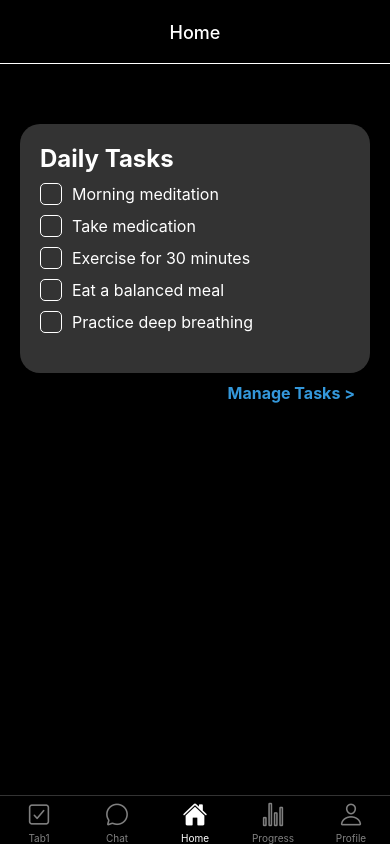
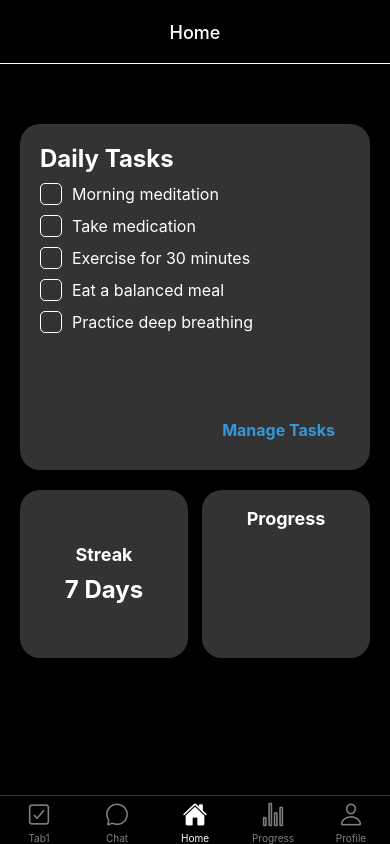
Before and after one commit to twissenbach/cortisol, a React Native app in the folder cortisol_companion/: screen /Home in a window 390 px wide. Built offline with nearby package versions, Linux system fonts and the light colour scheme; no server answers.

Commit message:
added progress pie chart and new progress page to home

```diff
--- a/cortisol_companion/App.js
+++ b/cortisol_companion/App.js
@@ -1,18 +1,33 @@
+import 'react-native-gesture-handler';
+
 import React, { useState, useEffect } from 'react';
 import { NavigationContainer } from '@react-navigation/native';
 import { createBottomTabNavigator } from '@react-navigation/bottom-tabs';
+import { createNativeStackNavigator } from '@react-navigation/native-stack';
 import { Ionicons } from '@expo/vector-icons';
 import { StatusBar } from 'expo-status-bar';
 import { onAuthStateChanged } from 'firebase/auth';
 import { auth } from './firebaseConfig';
 
 import HomeScreen from './home_tab/Home';
+import ExpandedProgress from './home_tab/ExpandedProgress';
 import ChartScreen from './chart_tab/chart';
 import ProfileScreen from './profile_tab/Profile';
 import Tab1Screen from './tab_1/Tab1';
 import ChatScreen from './chat_tab/Chat';
 
 const Tab = createBottomTabNavigator();
+// const Stack = createStackNavigator();
+const Stack = createNativeStackNavigator();
+
+function HomeStack() {
+  return (
+    <Stack.Navigator screenOptions={{ headerShown: false }}>
+      <Stack.Screen name="HomeMain" component={HomeScreen} />
+      <Stack.Screen name="ExpandedProgress" component={ExpandedProgress} />
+    </Stack.Navigator>
+  );
+}
 
 export default function App() {
   const [user, setUser] = useState(null);
@@ -24,7 +39,6 @@ export default function App() {
       if (initializing) setInitializing(false);
     });
 
-    // Cleanup subscription on unmount
     return () => unsubscribe();
   }, []);
 
@@ -81,7 +95,7 @@ export default function App() {
             title: 'Chat with AI',
             tabBarLabel: 'Chat' }}
         />
-        <Tab.Screen name="Home" component={HomeScreen} />
+        <Tab.Screen name="Home" component={HomeStack} />
         <Tab.Screen name="Progress" component={ChartScreen} />
         <Tab.Screen name="Profile">
           {(props) => <ProfileScreen {...props} user={user} />}
--- /dev/null
+++ b/cortisol_companion/home_tab/ExpandedProgress.js
@@ -0,0 +1,68 @@
+import React from 'react';
+import { View, Text, StyleSheet, TouchableOpacity } from 'react-native';
+import { Svg, Circle } from 'react-native-svg';
+import { Ionicons } from '@expo/vector-icons';
+
+const PieChart = ({ percentage }) => {
+  const radius = 120;
+  const circumference = 2 * Math.PI * radius;
+  const strokeDashoffset = circumference - (percentage / 100) * circumference;
+
+  return (
+    <Svg height="300" width="300" viewBox="0 0 300 300">
+      <Circle
+        cx="150"
+        cy="150"
+        r={radius}
+        fill="transparent"
+        stroke="#4CAF50"
+        strokeWidth="30"
+        strokeDasharray={circumference}
+        strokeDashoffset={strokeDashoffset}
+        strokeLinecap="round"
+        transform="rotate(-90 150 150)"
+      />
+    </Svg>
+  );
+};
+
+export default function ExpandedProgress({ route, navigation }) {
+  const { percentage } = route.params;
+
+  return (
+    <View style={styles.container}>
+      <TouchableOpacity style={styles.backButton} onPress={() => navigation.goBack()}>
+        <Ionicons name="arrow-back" size={24} color="white" />
+      </TouchableOpacity>
+      <Text style={styles.title}>Progress</Text>
+      <PieChart percentage={percentage} />
+      <Text style={styles.percentageText}>{percentage.toFixed(0)}% Complete</Text>
+    </View>
+  );
+}
+
+const styles = StyleSheet.create({
+  container: {
+    flex: 1,
+    backgroundColor: 'black',
+    justifyContent: 'center',
+    alignItems: 'center',
+  },
+  backButton: {
+    position: 'absolute',
+    top: 40,
+    left: 20,
+  },
+  title: {
+    color: 'white',
+    fontSize: 24,
+    fontWeight: 'bold',
+    marginBottom: 20,
+  },
+  percentageText: {
+    color: 'white',
+    fontSize: 24,
+    fontWeight: 'bold',
+    marginTop: 20,
+  },
+});
--- a/cortisol_companion/home_tab/Home.js
+++ b/cortisol_companion/home_tab/Home.js
@@ -1,5 +1,7 @@
 import React, { useState } from 'react';
 import { View, Text, StyleSheet, ScrollView, TouchableOpacity, Animated, Dimensions } from 'react-native';
+import { Svg, Circle } from 'react-native-svg';
+import { Ionicons } from '@expo/vector-icons';
 
 const { width } = Dimensions.get('window');
 
@@ -14,7 +16,30 @@ const CustomCheckbox = ({ status, onPress }) => (
   </TouchableOpacity>
 );
 
-export default function HomeScreen() {
+const PieChart = ({ percentage }) => {
+  const radius = 40;
+  const circumference = 2 * Math.PI * radius;
+  const strokeDashoffset = circumference - (percentage / 100) * circumference;
+
+  return (
+    <Svg height="100" width="100" viewBox="0 0 100 100">
+      <Circle
+        cx="50"
+        cy="50"
+        r={radius}
+        fill="transparent"
+        stroke="#4CAF50"
+        strokeWidth="10"
+        strokeDasharray={circumference}
+        strokeDashoffset={strokeDashoffset}
+        strokeLinecap="round"
+        transform="rotate(-90 50 50)"
+      />
+    </Svg>
+  );
+};
+
+export default function HomeScreen({ navigation }) {
   const [tasks, setTasks] = useState([
     { id: '1', title: 'Morning meditation', completed: false },
     { id: '2', title: 'Take medication', completed: false },
@@ -55,6 +80,8 @@ export default function HomeScreen() {
     }
   };
 
+  const completedPercentage = (tasks.filter(task => task.completed).length / tasks.length) * 100;
+
   return (
     <View style={styles.container}>
       <View style={styles.tileContainer}>
@@ -73,10 +100,24 @@ export default function HomeScreen() {
             </View>
           ))}
         </ScrollView>
+        <TouchableOpacity style={styles.manageButton} onPress={toggleMenu}>
+          <Text style={styles.manageButtonText}>Manage Tasks</Text>
+        </TouchableOpacity>
       </View>
-      <TouchableOpacity style={styles.manageButton} onPress={toggleMenu}>
-        <Text style={styles.manageButtonText}>Manage Tasks &gt;</Text>
-      </TouchableOpacity>
+
+      <View style={styles.squareCardContainer}>
+        <View style={styles.squareCard}>
+          <Text style={styles.squareCardTitle}>Streak</Text>
+          <Text style={styles.squareCardContent}>7 Days</Text>
+        </View>
+        <TouchableOpacity
+          style={styles.squareCard}
+          onPress={() => navigation.navigate('ExpandedProgress', { percentage: completedPercentage })}
+        >
+          <Text style={styles.squareCardTitle}>Progress</Text>
+          <PieChart percentage={completedPercentage} />
+        </TouchableOpacity>
+      </View>
 
       <Animated.View style={[
         styles.slideMenu,
@@ -103,7 +144,7 @@ const styles = StyleSheet.create({
     borderRadius: 20,
     margin: 20,
     padding: 20,
-    height: '36%',
+    height: '50%',
   },
   tileTitle: {
     color: 'white',
@@ -131,9 +172,8 @@ const styles = StyleSheet.create({
   manageButton: {
     alignSelf: 'flex-end',
     paddingHorizontal: 15,
-    paddingVertical: 0,
-    marginRight: 20,
-    marginTop: -10, // Move the button up
+    paddingVertical: 10,
+    marginTop: 10,
   },
   manageButtonText: {
     color: '#3498db',
@@ -187,4 +227,30 @@ const styles = StyleSheet.create({
     backgroundColor: 'white',
     borderRadius: 2,
   },
+  squareCardContainer: {
+    flexDirection: 'row',
+    justifyContent: 'space-between',
+    marginHorizontal: 20,
+    marginBottom: 20,
+  },
+  squareCard: {
+    backgroundColor: '#333',
+    borderRadius: 20,
+    padding: 15,
+    width: '48%',
+    aspectRatio: 1,
+    justifyContent: 'center',
+    alignItems: 'center',
+  },
+  squareCardTitle: {
+    color: 'white',
+    fontSize: 18,
+    fontWeight: 'bold',
+    marginBottom: 10,
+  },
+  squareCardContent: {
+    color: 'white',
+    fontSize: 24,
+    fontWeight: 'bold',
+  },
 });
```
Also changed, not shown: cortisol_companion/package.json (+6 -3 lines), 1 other file (tests, documents, lock files or other folders).
